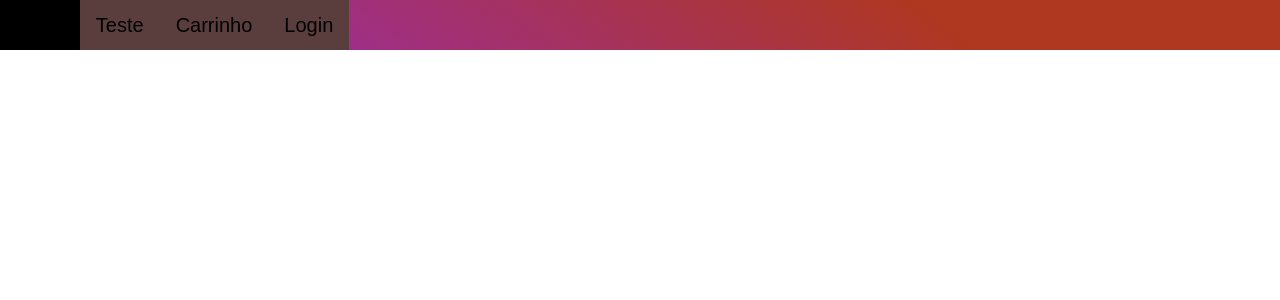
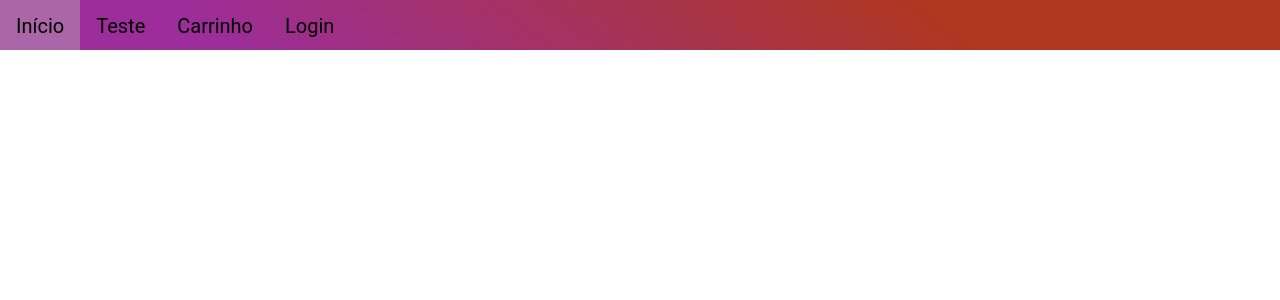
Before and after one commit to IgorBrito12k/TrabalhoLP2-PHP, a PHP site: page /topo.php in a window 1280 px wide. Shown: the top 300 px of the page. Run offline with PHP 8.4, Linux system fonts and the light colour scheme; some libraries are stand-ins or nearby versions.

Commit message:
melhorias cadastro e css topo

```diff
--- a/Website/css/style-cadastro.css
+++ b/Website/css/style-cadastro.css
@@ -122,3 +122,8 @@ img {
     padding: 15px 20px;
     cursor: pointer;
 }
+
+.voltar {
+    position: relative;
+    z-index: 800;
+}
--- a/Website/css/style-index.css
+++ b/Website/css/style-index.css
@@ -1,4 +1,4 @@
-@import url('https://fonts.googleapis.com/css2?family=Poppins:ital,wght@0,100;0,200;0,300;0,400;0,500;0,600;0,700;0,800;0,900;1,100;1,200;1,300;1,400;1,500;1,600;1,700;1,800;1,900&display=swap');
+@import url('https://fonts.googleapis.com/css2?family=Roboto:ital,wght@0,100;0,300;0,400;0,500;0,700;0,900;1,100;1,300;1,400;1,500;1,700;1,900&display=swap');
 
 * {
     padding: 0;
--- a/Website/css/style-topo.css
+++ b/Website/css/style-topo.css
@@ -1,7 +1,7 @@
 *{
     margin:0;
     padding:0;
-    font-family: Arial,sans-serif;
+    font-family: 'Roboto';
 }
 
 ul {
@@ -16,7 +16,6 @@ ul {
 
 a {
     cursor: pointer;
-    background-color: #5a3d3d;
     color: #000000;
     font-size: 20px;
     margin-bottom: 10px;
@@ -24,14 +23,14 @@ a {
 
 
 li a {
-    display: block;
+    display: flex;
     text-align: center;
     padding: 14px 16px;
     text-decoration: none;
 }
 
 li a:hover {
-    background-color: rgb(0, 0, 0);
+    background-color: rgb(170, 102, 167);
   }
 
 .rodape {
--- a/Website/login.php
+++ b/Website/login.php
@@ -1,3 +1,6 @@
+<?php
+    session_start()
+?>
 <!DOCTYPE html>
 <html lang="pt-br">
 
```
Also changed, not shown: Website/cadastro.php (+10 -9 lines).
